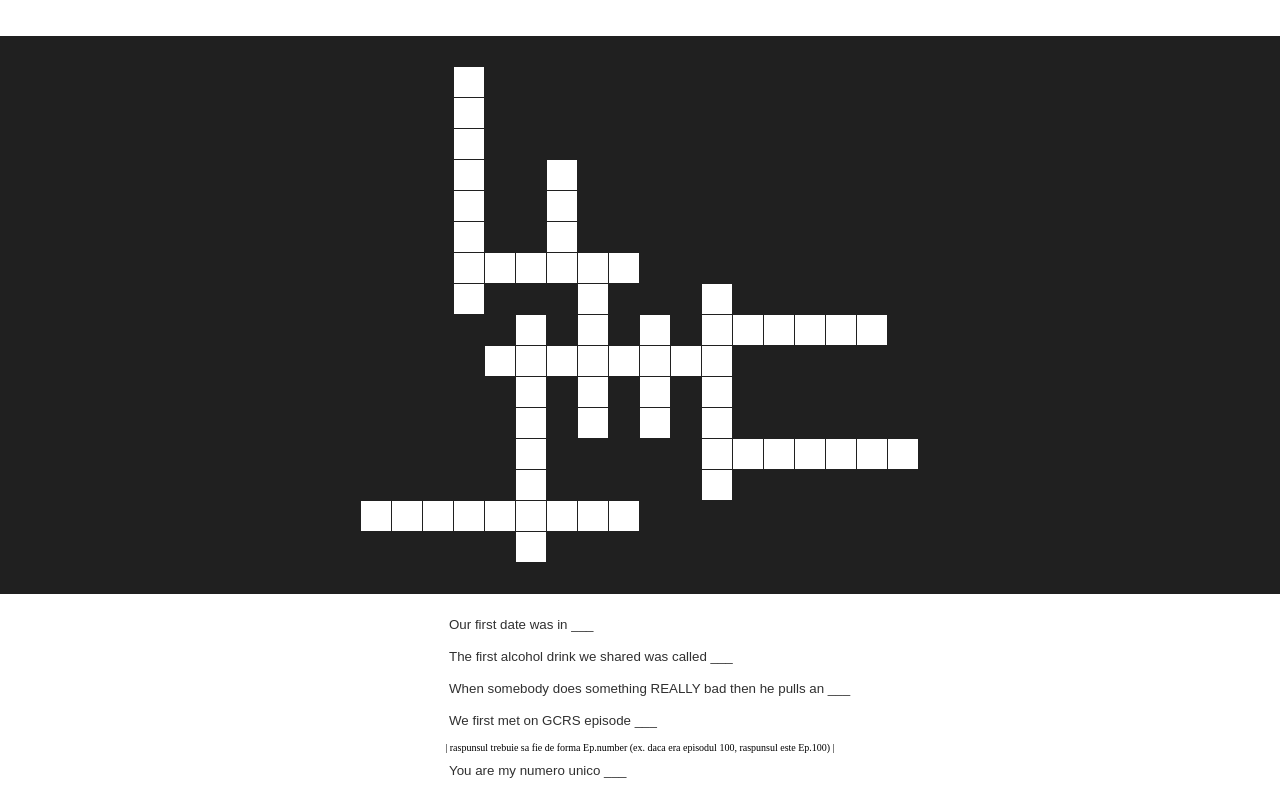
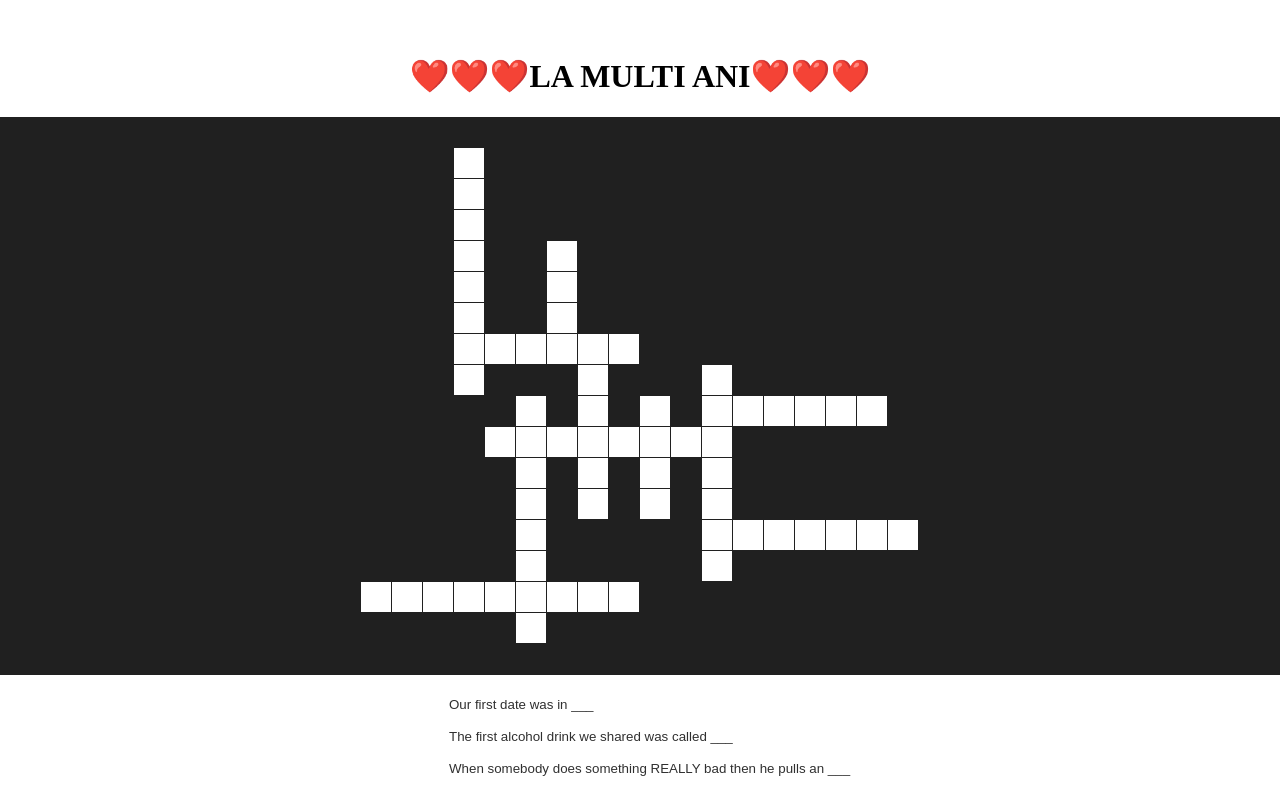
Before and after one commit to alexbolfa/CrossWord, a plain HTML site: page index.html in a window 1280 px wide. Shown: the top 788 px of the page. Drawn offline with Linux system fonts and the light colour scheme.

Commit message:
Update index.html

```diff
--- a/index.html
+++ b/index.html
@@ -12,6 +12,8 @@
 <body>
 	<div class="container">
 	  <br/><br/>
+
+	  <h1>❤️❤️❤️LA MULTI ANI❤️❤️❤️</h1>
 
 	  <div class="center crossword" id="crossword"></div><br/>
 
```
